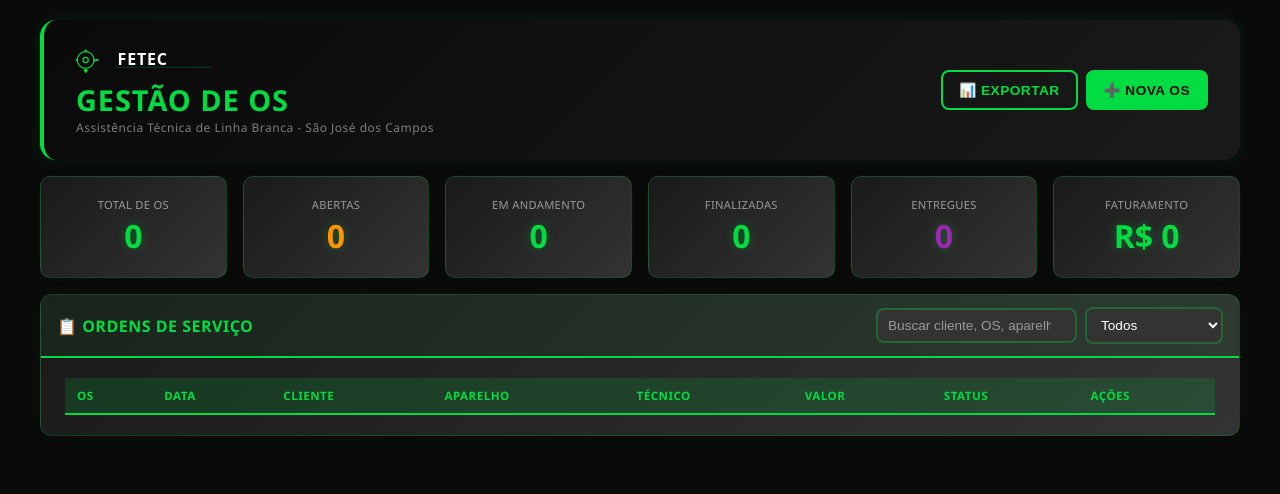
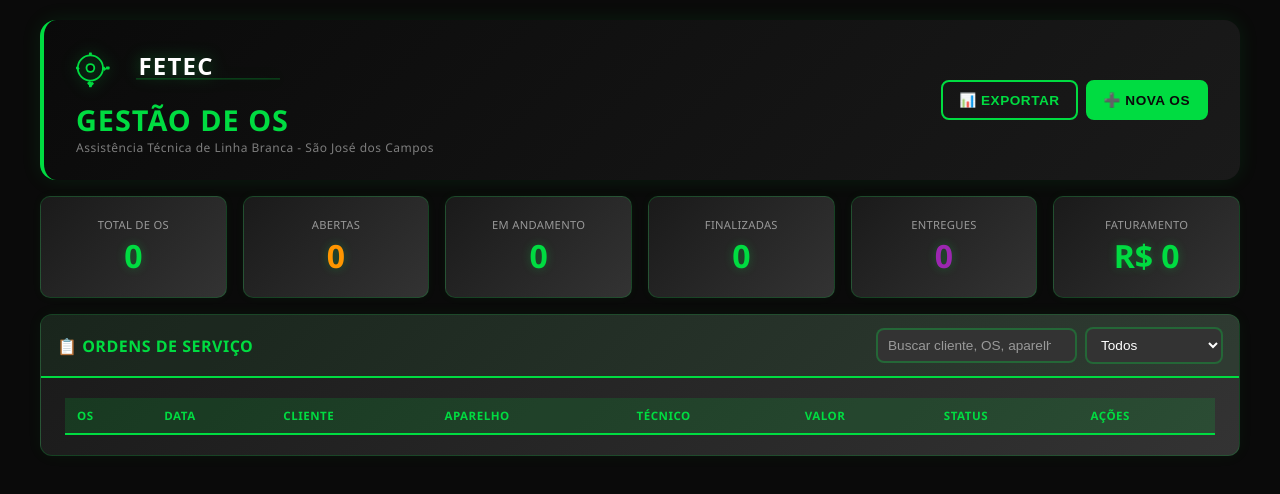
Before and after one commit to FetecNew/app-gestao-os, a plain HTML site: page index.html in a window 1280 px wide. Drawn offline with Linux system fonts and the light colour scheme; a script that the page names is missing.

Commit message:
Fix: Aumentar tamanho do logo

```diff
--- a/index.html
+++ b/index.html
@@ -18,8 +18,8 @@
     <div class="header">
       <div>
 
-        <div style="display: flex; align-items: center; gap: 10px; margin-bottom: 4px;">
-          <img src="logo.svg" alt="FETEC Logo" style="height: 32px; width: auto;">
+         <div style="display: flex; align-items: center; gap: 12px; margin-bottom: 8px;">
+          <img src="logo.svg" alt="FETEC Logo" style="height: 48px; width: auto; filter: drop-shadow(0 0 8px rgba(0, 220, 65, 0.4));">
         </div>
 
         <h1>Gestão de OS</h1>
```
